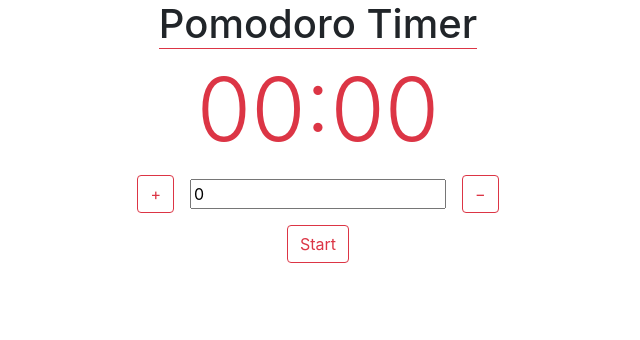
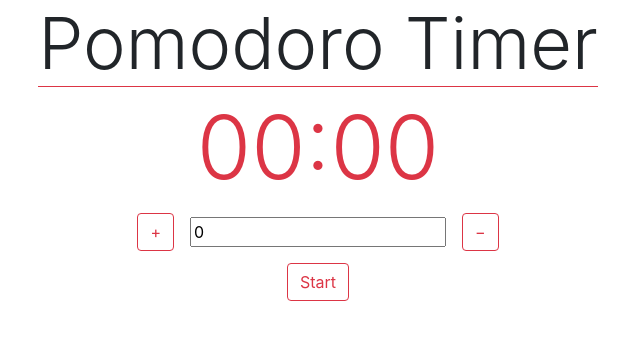
Before and after one commit to wi-fighters/16-browser-fetch-promises-peteco83, a plain HTML site: page index.html in a window 1280 px wide. Shown: the whole page, without its empty margins (322-962 px from the left). Drawn offline with nearby package versions, Linux system fonts and the light colour scheme.

Commit message:
Resize heading

```diff
--- a/index.html
+++ b/index.html
@@ -11,7 +11,7 @@
 </head>
 
 <body class="d-flex flex-column align-items-center justify-content-center">
-    <h1 class="border-bottom border-danger">Pomodoro Timer</h1>
+    <h1 class="border-bottom border-danger display-3">Pomodoro Timer</h1>
     <section id="timer" class="timer text-danger display-2">
         <span class="mins">00</span><span>:</span><span class="secs">00</span>
     </section>
@@ -19,9 +19,6 @@
     <section id="session" class="d-flex flex-row justify-content-around align-items-center">
         <button id="btn-plus" class="display-3 btn btn-outline-danger">&plus;</button>
         <input type="number" id="time" class="session__time m-3 w-100" value="0">
-        <!-- <section id="time" class="session__time display-3 m-3">
-            0
-        </section> -->
         <button id="btn-minus" class=" btn btn-outline-danger">&minus;</button>
     </section>
 
```
